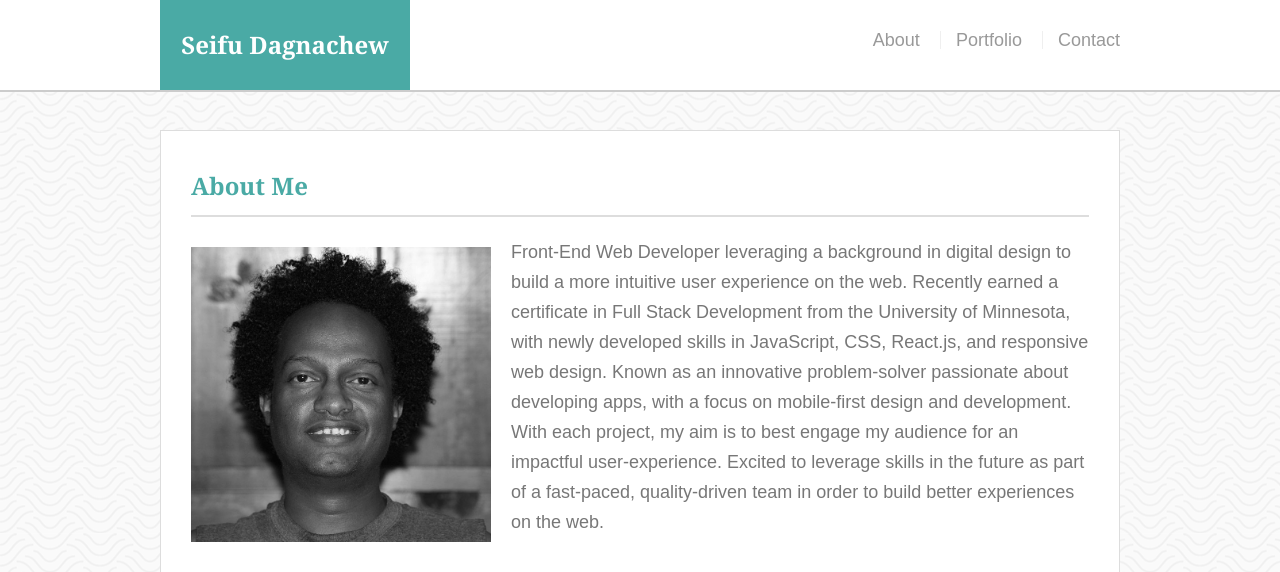
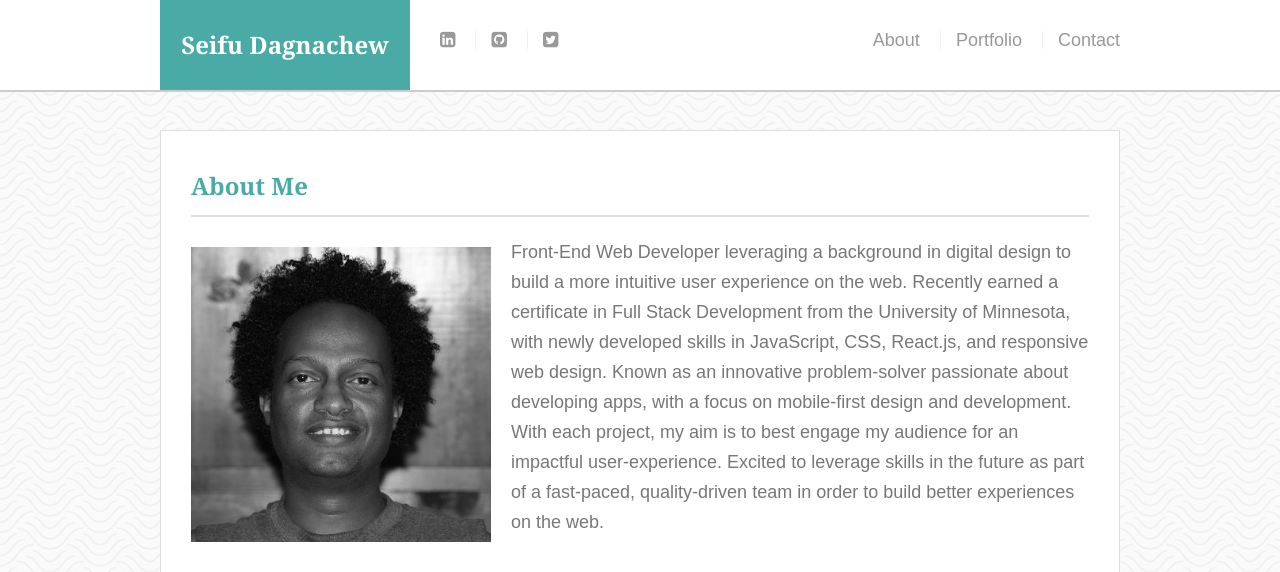
Before and after one commit to dagnachew/responsive-portfolio, a PHP site: page / in a window 1280 px wide. Shown: the top 572 px of the page. Run offline with PHP 8.4, Linux system fonts and the light colour scheme; some libraries are stand-ins or nearby versions.

Commit message:
add social media on top nav

```diff
--- a/assets/css/style.css
+++ b/assets/css/style.css
@@ -136,6 +136,26 @@ footer {
   background: #666;
   border-top: 8px solid #4aaaa5;
   height: 60px;
+}
+
+.socials {
+
+    float: right;
+    margin-top: 25px;
+  }
+
+.socials a {
+  display: inline-block;
+  padding-left: 15px;
+  margin-left: 15px;
+  line-height: 18px;
+  color: #999;
+  text-decoration: none;
+  border-left: 1px solid #efefef;
+}
+
+  .socials a:first-child {
+    border-left: 0 none;
 }
 
 
--- a/index.html
+++ b/index.html
@@ -5,18 +5,33 @@
     <meta name="viewport" content="width=device-width, initial-scale=1.0">
     <meta http-equiv="X-UA-Compatible" content="ie=edge">
     <link rel="stylesheet" href="https://cdnjs.cloudflare.com/ajax/libs/meyer-reset/2.0/reset.min.css">
+    <link rel="stylesheet" href="https://stackpath.bootstrapcdn.com/font-awesome/4.7.0/css/font-awesome.min.css">
     <link rel="stylesheet" href="assets/css/style.css">
     <title>Portfolio | Seifu Dagnachew</title>
 </head>
 <body>
     <header id="mainHeader">
+
         <div class="container">
             <a href="index.html" id="brand">Seifu Dagnachew</a>
-            <nav>
-                <a href="index.html">About</a>
-                <a href="portfolio.html">Portfolio</a>
-                <a href="contact.html">Contact</a>
+            <nav class="d-inline-block">
+                    <a href="index.html">About</a>
+                    <a href="portfolio.html">Portfolio</a>
+                    <a href="contact.html">Contact</a>
             </nav>
+
+            <div class="socials" style="margin-right: 30px; float: left">
+                <a href="https://www.linkedin.com/in/seifu-dagnachew">
+                    <i class="fa fa-linkedin-square" aria-hidden="true"></i>
+                </a>
+                <a href="https://github.com/dagnachew">
+                    <i class="fa fa-github-square" aria-hidden="true"></i>
+                </a>
+                <a href="#" class="text-white">
+                    <i class="fa fa-twitter-square" aria-hidden="true"></i>
+                </a>
+            </div>
+
         </div>
     </header>
     <div class="wrapper">
```
Also changed, not shown: contact.html (+13 -0 lines), portfolio.html (+13 -0 lines).
